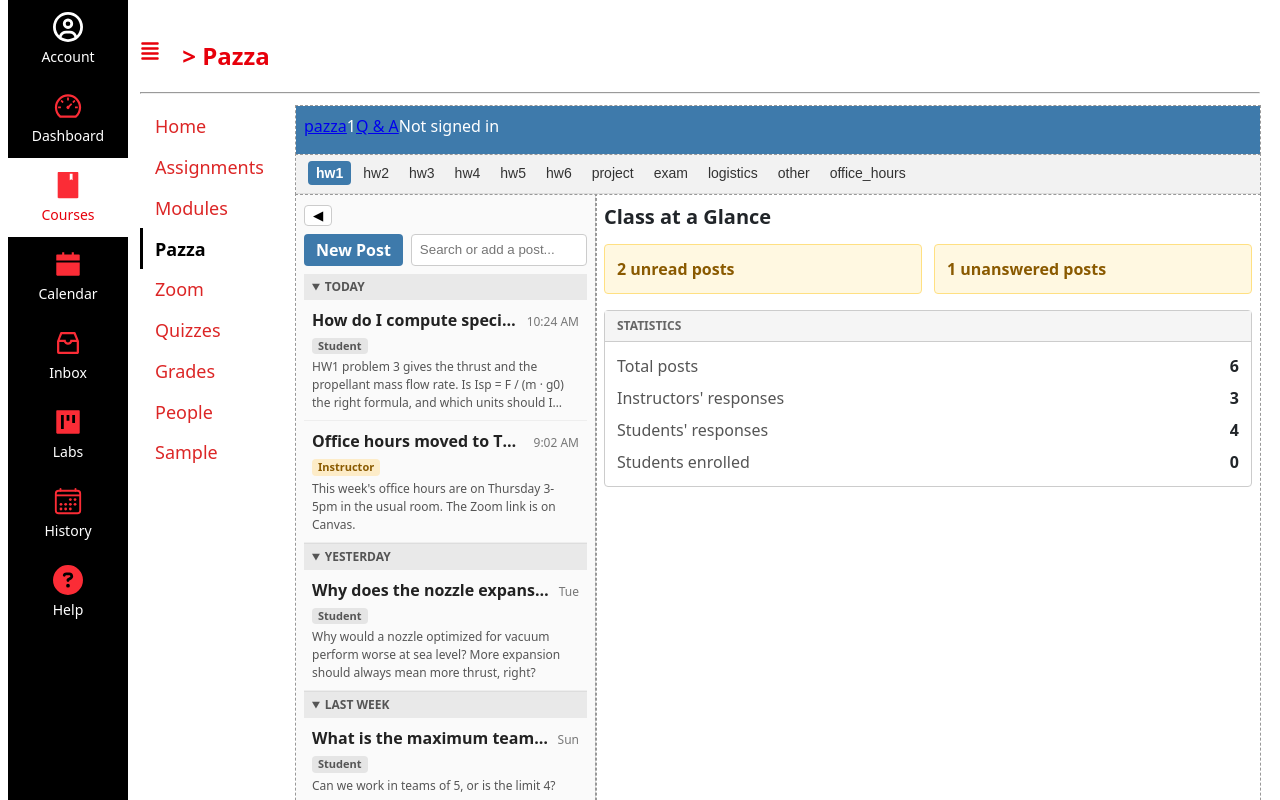
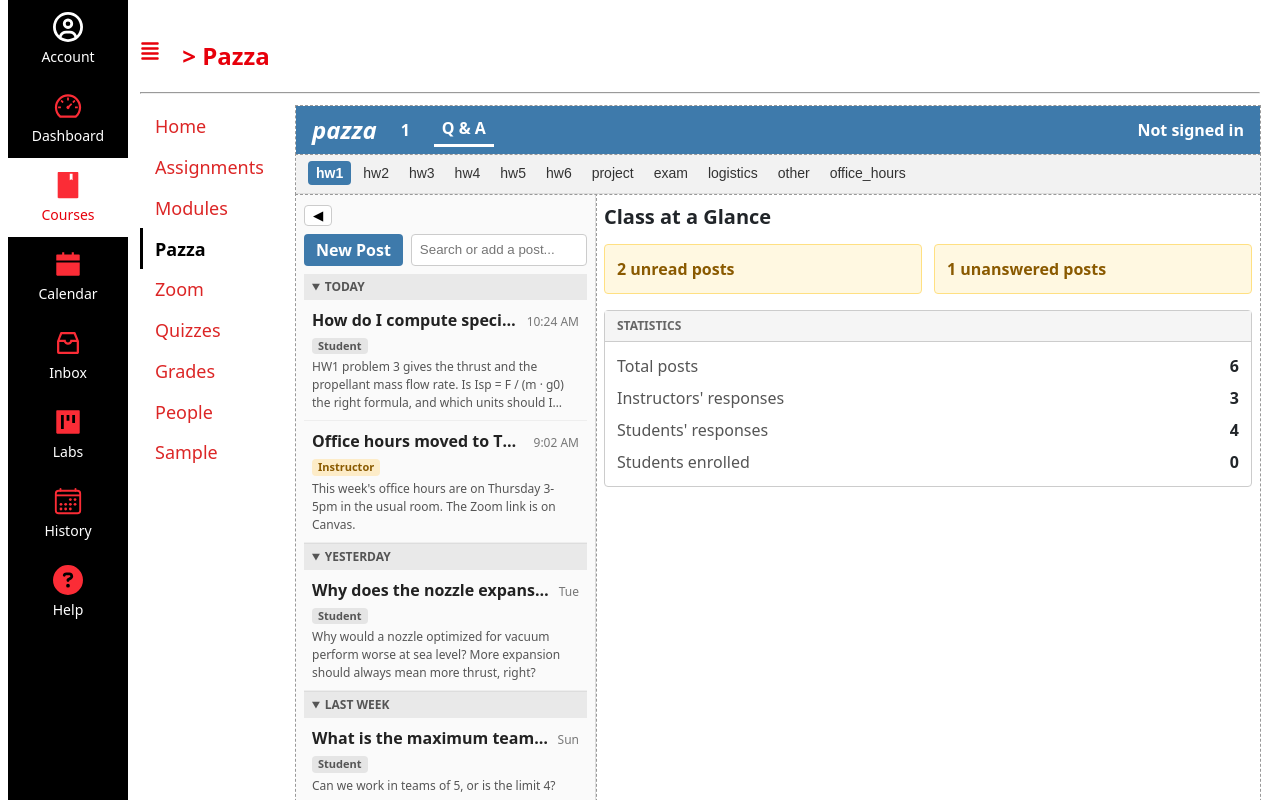
Before and after one commit to bshen0831/kambaz-next-js, a Next.js app: page /courses/1/pazza in a window 1280 px wide. Shown: the top 800 px of the page. Built offline with nearby package versions, Linux system fonts and the light colour scheme.

Commit message:
Fix Pazza CSS: navbar styles, LOPS scrolling, remove test code

```diff
--- a/app/(kambaz)/courses/[cid]/pazza/pazza.css
+++ b/app/(kambaz)/courses/[cid]/pazza/pazza.css
@@ -33,11 +33,6 @@
     background-color: #f2f2f2;
 }
 
-/* Temporary: make the page tall enough to test scrolling. Delete after testing. */
-.wd-pazza-post-screen {
-    min-height: 200vh;
-}
-
 /* TODO 2: LOPS on the left, PS on the right */
 /* ---------- 2. LOPS on the left, PS on the right ---------- */
 .wd-pazza-qa-body {
@@ -58,21 +53,14 @@
 
 /* TODO 3: LOPS scrolls on its own */
 /* ---------- 2. LOPS on the left, PS on the right ---------- */
-.wd-pazza-qa-body {
-    display: flex;             /* children (LOPS and PS) sit side by side */
+/* ---------- 3. LOPS scrolls on its own ---------- */
+.wd-pazza-lops {
+    position: sticky;              /* LOPS stays put while the page (PS) scrolls */
+    top: 88px;                     /* below PNB + FF: 48px + 40px */
+    height: calc(100vh - 88px);    /* fill the rest of the window height */
+    overflow-y: auto;              /* if the posts don't fit, scroll inside LOPS */
 }
 
-.wd-pazza-lops {
-    width: 300px;              /* fixed width for the list of posts */
-    flex-shrink: 0;            /* never squeeze the LOPS narrower than 300px */
-    background-color: #fafafa;
-    border-right: 1px solid #ddd;
-}
-
-.wd-pazza-post-screen {
-    flex: 1;                   /* take all the remaining width */
-    min-width: 0;              /* allow PS to shrink instead of overflowing */
-}
 
 /* ---------- 5. FF content ---------- */
 .wd-pazza-folder-filters {
@@ -517,3 +505,40 @@
     font-weight: bold;
     text-align: right;
 }
+
+/* ---------- 4. PNB content ---------- */
+.wd-pazza-navbar {
+    display: flex;             /* logo, course, tabs and user in one row */
+    align-items: center;       /* vertically centered */
+    gap: 24px;                 /* space between the items */
+    padding: 0 16px;
+}
+
+.wd-pazza-logo {
+    color: white;
+    font-size: 24px;
+    font-weight: bold;
+    font-style: italic;
+    text-decoration: none;
+}
+
+.wd-pazza-course {
+    font-weight: 600;
+}
+
+.wd-pazza-tab {
+    color: white;
+    text-decoration: none;
+    padding: 4px 8px;
+    border-bottom: 3px solid transparent;
+}
+
+.wd-pazza-tab.wd-active {      /* highlighted tab: bold + white underline */
+    font-weight: bold;
+    border-bottom-color: white;
+}
+
+.wd-pazza-user {
+    margin-left: auto;         /* push the user name to the far right */
+    font-weight: 600;
+}
```
